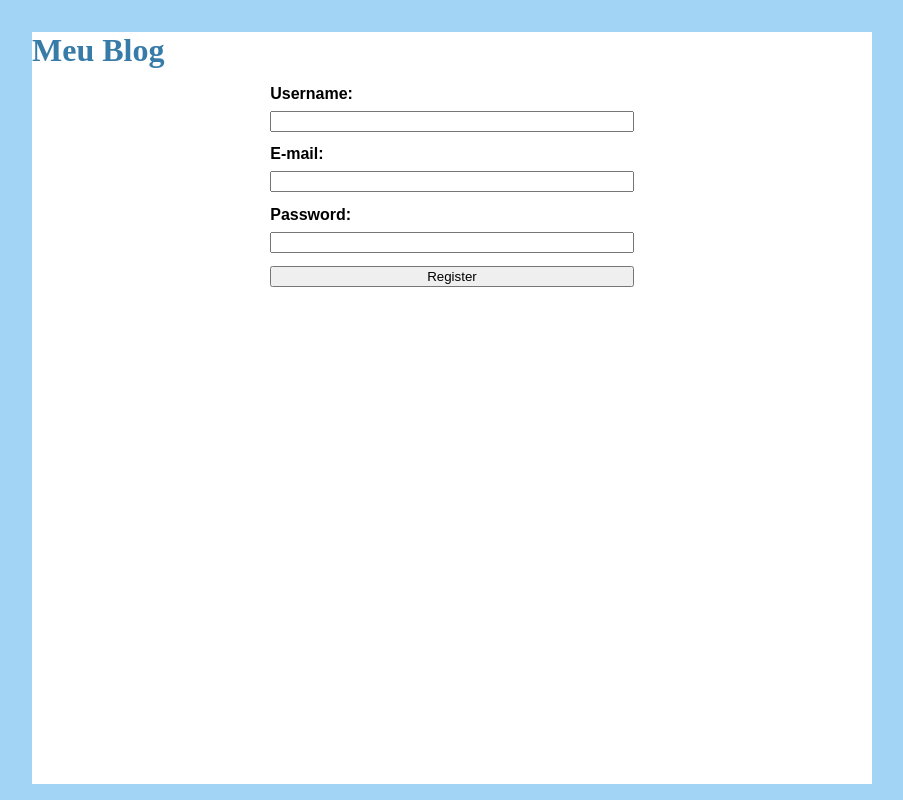
After one commit to rodten23/Projeto_PythonAplicacaoWeb, a Flask app: page /register in a window 1280 px wide. The commit adds this page. Shown: the whole page, without its empty margins (188-1091 px from the left). Run offline with Flask 2, Linux system fonts and the light colour scheme.

Commit message:
Desenvolvimento do app.py, criação das páginas register e login login e adequação do css.

```diff
--- a/app.py
+++ b/app.py
@@ -3,15 +3,20 @@
 # que argumento eu passo pro flask? O nome da aplicação app = Flask("hello")
 # ##estou criando minha primeira rota @app.route("/")
 # ##CRIA UMA FUNÇÃO QUE RETORNA HELLO WORLD def hello(): return "Hello World"
-from flask import Flask, render_template, redirect, url_for
+from flask import Flask, render_template, redirect, url_for, request, flash
 from datetime import datetime
 from flask_sqlalchemy import SQLAlchemy
+from sqlalchemy.exc import IntegrityError
+from werkzeug.security import check_password_hash, generate_password_hash
+from flask_login import LoginManager, UserMixin, current_user, logout_user, login_user
 
 app = Flask("Ola")
 app.config["SQLALCHEMY_DATABASE_URI"] = "sqlite:///app.db"
 app.config["SQLALCHEMY_TRACK_MODIFICATIONS"] = False
+app.config["SECRET_KEY"] = "pudim"
 
 db = SQLAlchemy(app)
+login = LoginManager(app)
 
 class Post(db.Model):
     __tablename__ = 'posts'
@@ -21,7 +26,7 @@ class Post(db.Model):
     created = db.Column(db.DateTime, nullable=False, default=datetime.now)
     user_id = db.Column(db.Integer, db.ForeignKey('users.id'))
 
-class User(db.Model):
+class User(UserMixin, db.Model):
     __tablename__ = 'users'
     id = db.Column(db.Integer, primary_key=True, autoincrement=True)
     username = db.Column(db.String(20), unique=True, index=True, nullable=False)
@@ -29,6 +34,15 @@ class User(db.Model):
     password_hash = db.Column(db.String(128), nullable=False)
     posts = db.relationship('Post', backref='author')
 
+    def set_password(self, password):
+        self.password_hash = generate_password_hash(password)
+
+    def check_password(self, password):
+        return check_password_hash(self.password_hash, password)
+
+@login.user_loader
+def load_user(id):
+    return User.query.get(int(id))
 
 db.create_all()
 
@@ -37,13 +51,45 @@ def index():
     posts = Post.query.all()
     return render_template("index.html", posts=posts)
 
-@app.route("/populate")
-def populate():
-    user = User(username='rodrigo', email='r@t.com.br', password_hash='rat')
-    post1 = Post(title="Post 1", body="Texto do Post AA", author=user)
-    post2 = Post(title="Post 2", body="Texto do Post BB", author=user)
-    db.session.add(user)
-    db.session.add(post1)
-    db.session.add(post2)
-    db.session.commit()
+@app.route('/register', methods=['GET','POST'])
+def register():
+    if current_user.is_authenticated:
+        return redirect(url_for('index'))
+
+    if request.method == 'POST':
+        username = request.form['username']
+        email = request.form['email']
+        password = request.form['password']
+        try:
+            new_user = User(username=username, email=email)
+            new_user.set_password(password)
+            db.session.add(new_user)
+            db.session.commit()
+        except IntegrityError:
+            flash('Username or E-mail already exists!')
+        else:
+            return redirect(url_for('login'))
+
+    return render_template('register.html')
+
+@app.route('/login', methods=['GET','POST'])
+def login():
+    if current_user.is_authenticated:
+        return redirect(url_for('index'))
+
+    if request.method == 'POST':
+        username = request.form['username']
+        password = request.form['password']
+        user = User.query.filter_by(username=username).first()
+        if user is None or not user.check_password(password):
+            flash('Incorrect Username or Password')
+            return redirect(url_for('login'))
+        login_user(user)
+        return redirect(url_for('index'))
+
+    return render_template('login.html')
+
+@app.route('/logout')
+def logout():
+    logout_user()
     return redirect(url_for('index'))
--- a/requirements.txt
+++ b/requirements.txt
@@ -1,5 +1,6 @@
 click==8.1.3
 Flask==2.1.3
+Flask-Login==0.6.2
 Flask-SQLAlchemy==2.5.1
 greenlet==1.1.2
 itsdangerous==2.1.2
--- a/static/style.css
+++ b/static/style.css
@@ -5,7 +5,7 @@ html {
 }
 
 body {
-    max-width: 480px;
+    max-width: 840px;
     margin: 0 auto;
     background: white;
 }
@@ -48,3 +48,19 @@ hr {
     font-style: italic;
     color: gray;
 }
+
+.content form {
+    margin: 1em auto;
+    display: flex;
+    flex-direction: column;
+    max-width: 45%;
+}
+
+.content label {
+    font-weight: bold;
+    margin-bottom: 0.5em;
+}
+
+.content input {
+    margin-bottom: 1em;
+}
--- /dev/null
+++ b/templates/register.html
@@ -0,0 +1,19 @@
+{% extends "base.html" %}
+
+{% block title %} Register {% endblock %}
+
+{% block content %}
+    <form method="POST">
+        <label for="username">Username: </label>
+        <input id="username" name="username" required>
+
+        <label for="email">E-mail: </label>
+        <input id="email" name="email" required type="email">
+
+        <label for="password">Password: </label>
+        <input id="password" name="password" required type="password">
+
+        <input type="submit" value="Register">
+    </form>
+
+{% endblock %}
```
Also changed, not shown: templates/login.html (added, +8 -0 lines).
